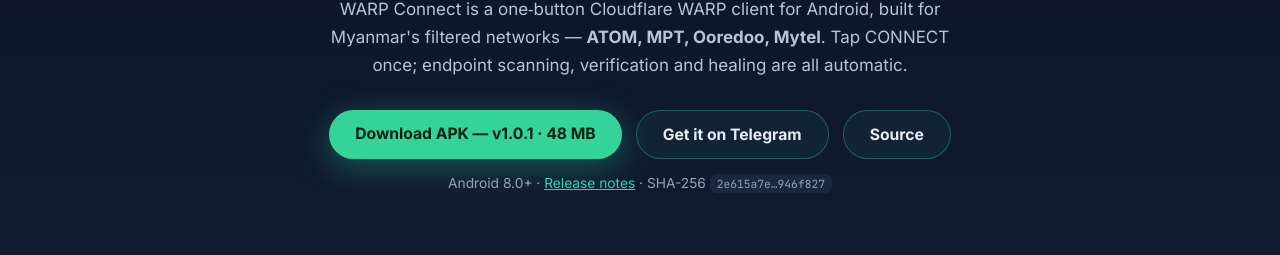
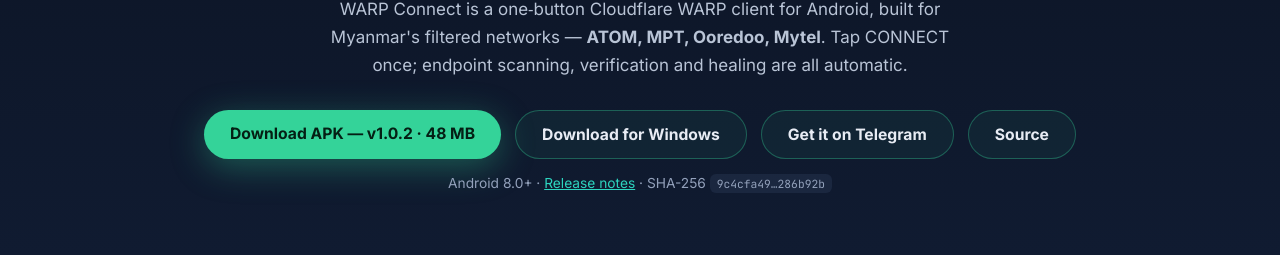
Before and after one commit to sithumht/warpconnect, a plain HTML site: page website/public/index.html in a window 1280 px wide. Shown: the part 545-800 px from the top of the page. Drawn offline with Linux system fonts and the light colour scheme.

Commit message:
Docs: v1.0.2 release page links, Windows artifacts, changelog
Website and READMEs follow the v1.0.2 release so the download front
button serves the signed APK and the Windows zip instead of stale
v1.0.1 artifacts:
- website/public/index.html: v1.0.2 APK links (all CTA sections),
  release notes link, SHA-256 fragment, new "Download for Windows"
  ghost buttons beside every APK button
- README.md: Windows section documents the v1.0.2 zip; source-build
  instructions with the portable/SDK paths; release notes reference
- README.my.md: v1.0.2 APK + SHA-256
- CHANGELOG.md: [1.0.2] section (Windows WPF build delivery, stats
  uplink hardening, pre-tunnel identity, shared-on telemetry)

```diff
--- a/website/public/index.html
+++ b/website/public/index.html
@@ -49,10 +49,10 @@
       <p class="lede">WARP Connect is a one&#8209;button Cloudflare WARP client for Android, built for Myanmar's filtered networks — <strong>ATOM, MPT, Ooredoo, Mytel</strong>. Tap CONNECT once; endpoint scanning, verification and healing are all automatic.</p>
 
       <div class="cta-row">
-        <a class="btn btn-primary" href="https://github.com/sithumht/warpconnect/releases/download/v1.0.1/warpconnect-v1.0.1.apk">Download APK — v1.0.1 · 48 MB</a>
+        <a class="btn btn-primary" href="https://github.com/sithumht/warpconnect/releases/download/v1.0.2/warpconnect-v1.0.2.apk">Download APK — v1.0.2 · 48 MB</a> <a class="btn btn-ghost" href="https://github.com/sithumht/warpconnect/releases/download/v1.0.2/warpconnect-v1.0.2-windows.zip">Download for Windows</a>
         <a class="btn btn-ghost" href="https://t.me/warpconnect_bot">Get it on Telegram</a> <a class="btn btn-ghost" href="https://github.com/sithumht/warpconnect">Source</a>
       </div>
-      <p class="cta-note">Android 8.0+ · <a href="https://github.com/sithumht/warpconnect/releases/tag/v1.0.1">Release notes</a> · SHA-256 <code>2e615a7e…946f827</code></p>
+      <p class="cta-note">Android 8.0+ · <a href="https://github.com/sithumht/warpconnect/releases/tag/v1.0.2">Release notes</a> · SHA-256 <code>9c4cfa49…286b92b</code></p>
     </section>
 
     <section class="section">
@@ -104,7 +104,7 @@
       <p class="eyebrow">READY?</p>
       <h2>Get back the open internet.</h2>
       <div class="cta-row">
-        <a class="btn btn-primary" href="https://github.com/sithumht/warpconnect/releases/download/v1.0.1/warpconnect-v1.0.1.apk">Download APK — v1.0.1</a>
+        <a class="btn btn-primary" href="https://github.com/sithumht/warpconnect/releases/download/v1.0.2/warpconnect-v1.0.2.apk">Download APK — v1.0.2</a> <a class="btn btn-ghost" href="https://github.com/sithumht/warpconnect/releases/download/v1.0.2/warpconnect-v1.0.2-windows.zip">Download for Windows</a>
         <a class="btn btn-ghost" href="https://github.com/sithumht/warpconnect/releases/latest">All releases</a>
       </div>
     </section>
@@ -125,10 +125,10 @@
       <p class="lede">WARP Connect သည် Android ဖုန်းအတွက်တစ်ခုတည်းခလုတ်ပါသော Cloudflare WARP VPN အက်ပ်ပါ။ <strong>ATOM, MPT, Ooredoo, Mytel</strong> စသည့် filter လုပ်ထားသော network များအတွက် ရည်ရွယ်ပါတယ်။</p>
 
       <div class="cta-row">
-        <a class="btn btn-primary" href="https://github.com/sithumht/warpconnect/releases/download/v1.0.1/warpconnect-v1.0.1.apk">APK Download — v1.0.1 · 48 MB</a>
+        <a class="btn btn-primary" href="https://github.com/sithumht/warpconnect/releases/download/v1.0.2/warpconnect-v1.0.2.apk">APK Download — v1.0.2 · 48 MB</a> <a class="btn btn-ghost" href="https://github.com/sithumht/warpconnect/releases/download/v1.0.2/warpconnect-v1.0.2-windows.zip">Download for Windows</a>
         <a class="btn btn-ghost" href="https://t.me/warpconnect_bot">Telegram မှရပါ</a> <a class="btn btn-ghost" href="https://github.com/sithumht/warpconnect">Source</a>
       </div>
-      <p class="cta-note">Android 8.0+ · <a href="https://github.com/sithumht/warpconnect/releases/tag/v1.0.1">Release notes</a> · မြန်မာဘာသာ လမ်းညွှန် <a href="https://github.com/sithumht/warpconnect/blob/main/README.my.md">README.my.md</a></p>
+      <p class="cta-note">Android 8.0+ · <a href="https://github.com/sithumht/warpconnect/releases/tag/v1.0.2">Release notes</a> · မြန်မာဘာသာ လမ်းညွှန် <a href="https://github.com/sithumht/warpconnect/blob/main/README.my.md">README.my.md</a></p>
     </section>
 
     <section class="section">
@@ -180,7 +180,7 @@
       <p class="eyebrow">အဆင်သင့်ရှိလား?</p>
       <h2>အင်တာနက်လွတ်လပ်မှုကို ပြန်ရယူပါ။</h2>
       <div class="cta-row">
-        <a class="btn btn-primary" href="https://github.com/sithumht/warpconnect/releases/download/v1.0.1/warpconnect-v1.0.1.apk">APK Download — v1.0.1</a>
+        <a class="btn btn-primary" href="https://github.com/sithumht/warpconnect/releases/download/v1.0.2/warpconnect-v1.0.2.apk">APK Download — v1.0.2</a> <a class="btn btn-ghost" href="https://github.com/sithumht/warpconnect/releases/download/v1.0.2/warpconnect-v1.0.2-windows.zip">Download for Windows</a>
         <a class="btn btn-ghost" href="https://github.com/sithumht/warpconnect/releases">Releases အားလုံး</a>
       </div>
     </section>
```
Also changed, not shown: 3 other files.
